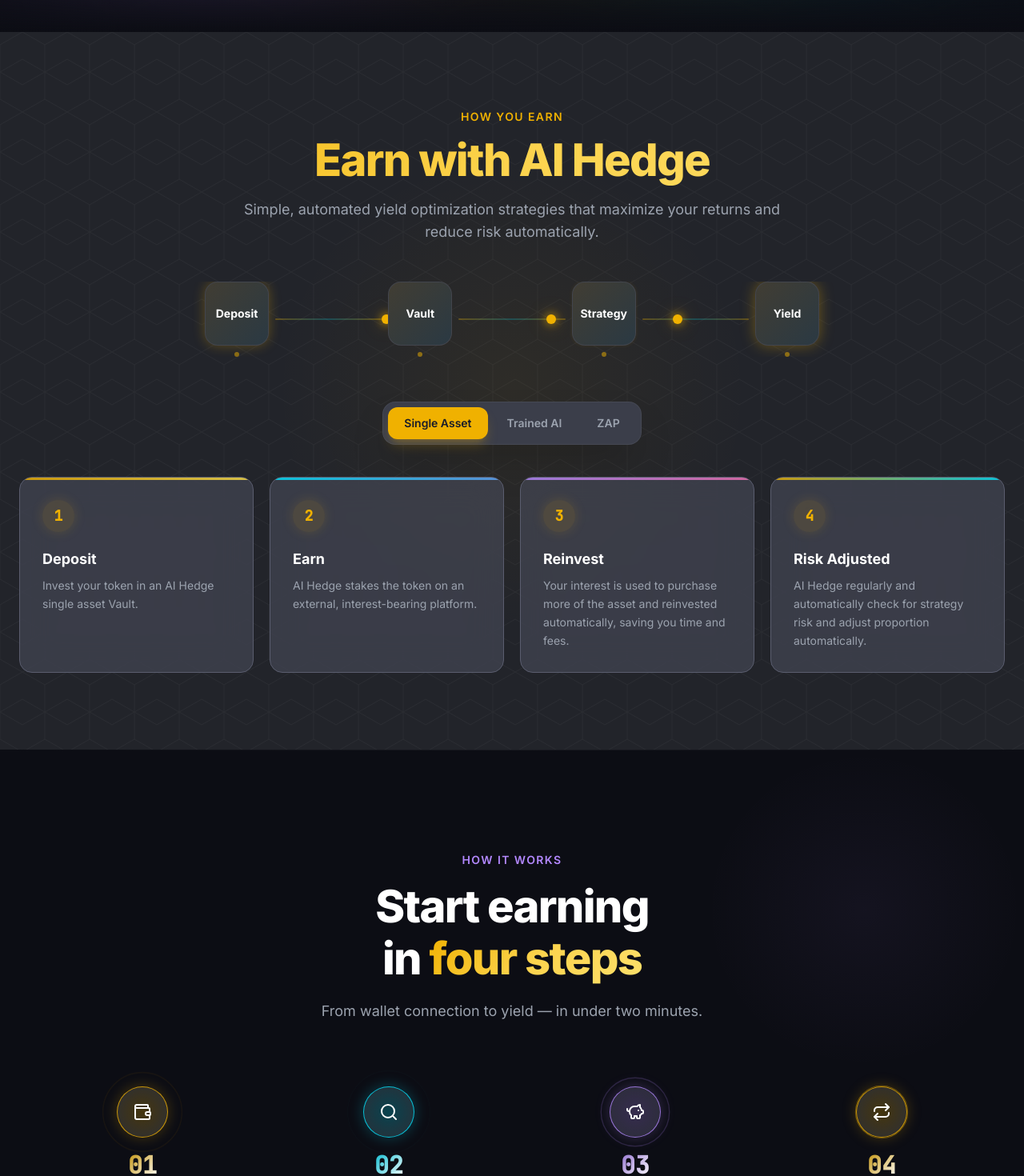
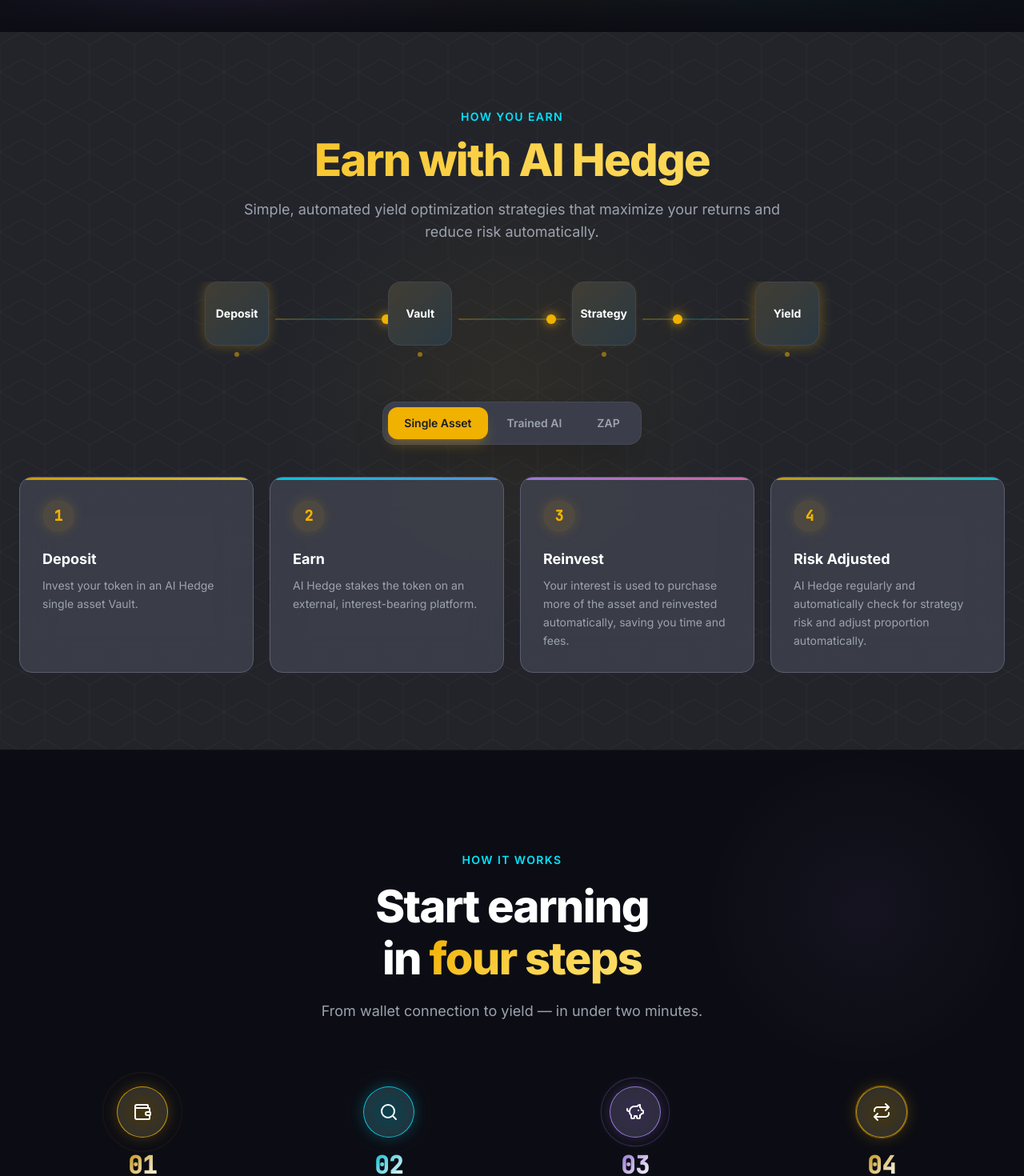
Before and after one commit to aihedge-finance/aihedge-web, a React (Vite) app: page / in a window 1280 px wide. Shown: the part 760-2230 px from the top of the page at 80% size. Built offline with nearby package versions, Linux system fonts and the light colour scheme.

Commit message:
style: update header accent colors, add ecosystem subtitle and partner hover name overlay

```diff
--- a/src/components/EarnWithAIHedge.tsx
+++ b/src/components/EarnWithAIHedge.tsx
@@ -66,7 +66,7 @@ export function EarnWithAIHedge() {
 
       <div className="max-w-7xl mx-auto px-6 relative z-10">
         <FadeIn className="text-center mb-12">
-          <p className="text-brand-500 font-semibold text-sm tracking-widest uppercase mb-3">How You Earn</p>
+          <p className="text-accent-cyan font-semibold text-sm tracking-widest uppercase mb-3">How You Earn</p>
           <h2 className="section-heading gradient-text mb-4">
             Earn with AI Hedge
           </h2>
--- a/src/components/Ecosystem.tsx
+++ b/src/components/Ecosystem.tsx
@@ -366,11 +366,13 @@ export function Ecosystem() {
 
       <div className="max-w-7xl mx-auto px-6 relative z-10 text-center mb-12">
         <FadeIn>
-          <h2 className="text-4xl sm:text-5xl font-extrabold text-white mb-8 tracking-tight">
+          <h2 className="text-4xl sm:text-5xl font-extrabold text-white mb-4 tracking-tight">
             Our Ecosystem
           </h2>
+          <p className="text-lg text-gray-400 max-w-2xl mx-auto">
+            Our success is built on the shared growth and collective strength of our partners.
+          </p>
         </FadeIn>
-
       </div>
 
       {/* Rolling Banner */}
--- a/src/components/HowItWorks.tsx
+++ b/src/components/HowItWorks.tsx
@@ -60,7 +60,7 @@ export function HowItWorks() {
         {/* Header */}
         <div className="text-center max-w-2xl mx-auto mb-16">
           <FadeIn>
-            <p className="text-accent-purple font-semibold text-sm tracking-widest uppercase mb-4">
+            <p className="text-accent-cyan font-semibold text-sm tracking-widest uppercase mb-4">
               How It Works
             </p>
           </FadeIn>
```
